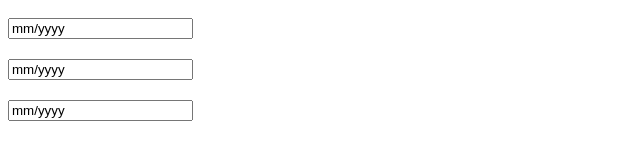
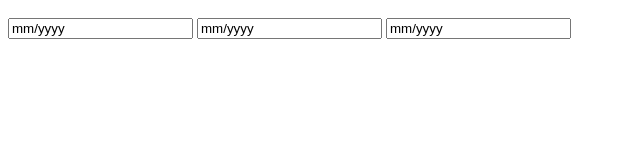
Before and after one commit to cTahirih/monthPicker, a plain HTML site: page index.html in a window 1280 px wide. Shown: the whole page, without its empty margins (0-640 px from the left). Drawn offline with Linux system fonts and the light colour scheme.

Commit message:
Add positions

```diff
--- a/monthpycker.css
+++ b/monthpycker.css
@@ -1,3 +1,7 @@
+.container-monthpicker {
+  position: relative;
+  display: inline-block;
+}
 .picker-container {
   color: #333;
   background: #fff;
@@ -7,7 +11,8 @@
   width: 200px;
   border-radius: 5px;
   box-shadow: 1px 2px #f0f0f0;
-  position: relative;
+  position: absolute;
+
 }
 .title {
   margin: 0;
```
